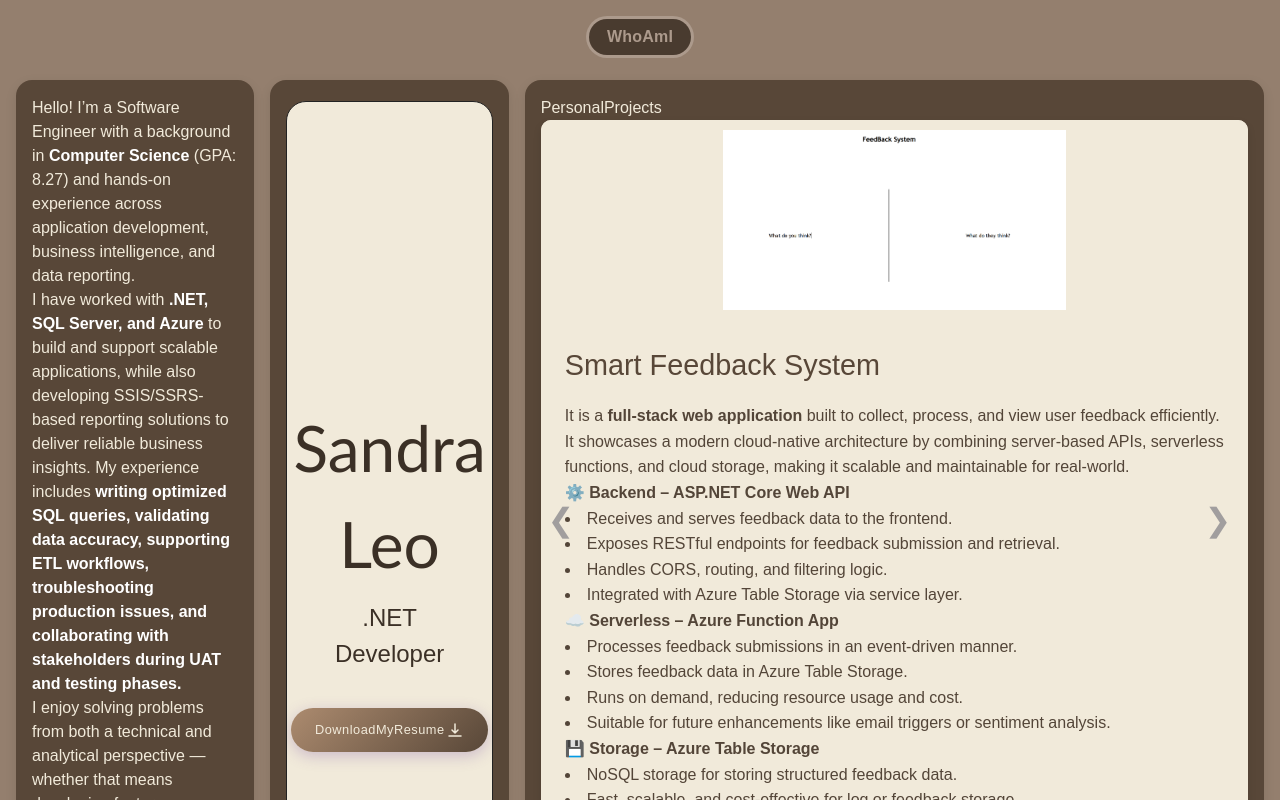
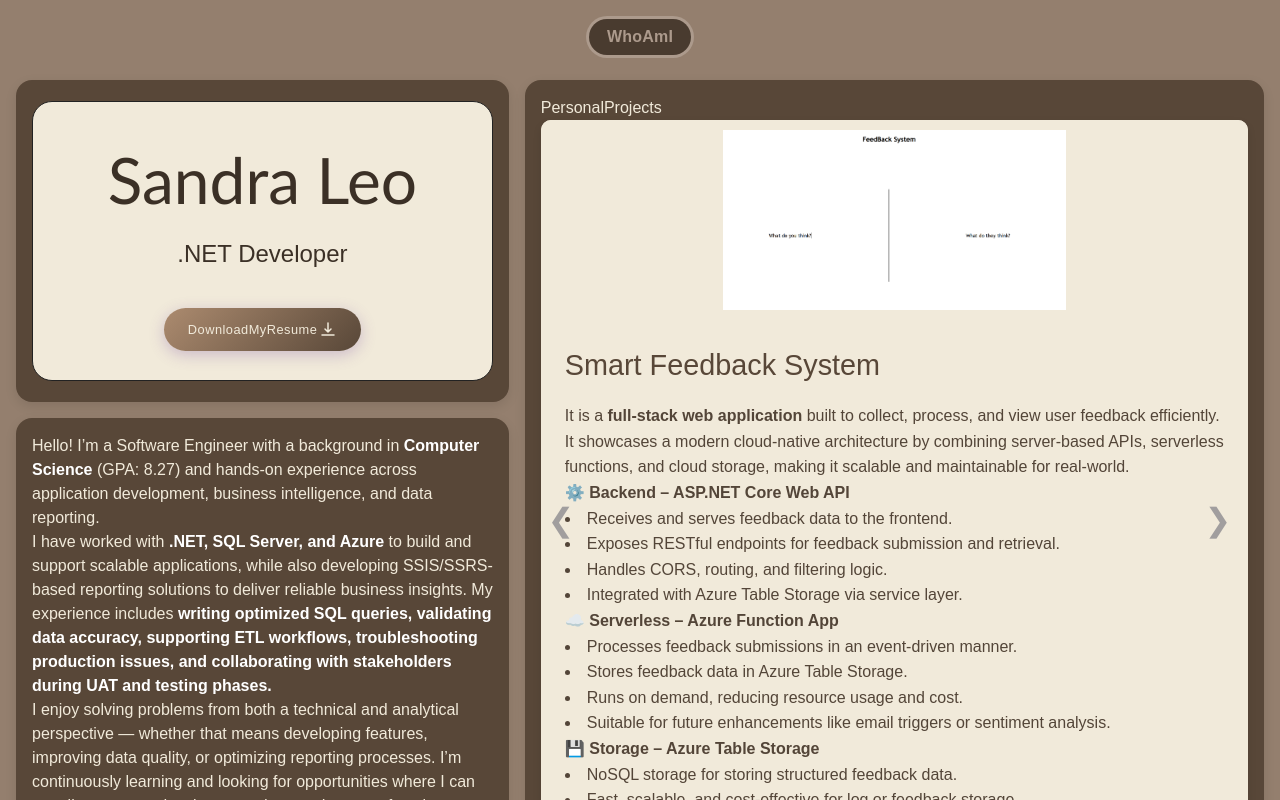
Before and after one commit to e-l-z-a/PortfolioSandra, a React (Vite) app: page / in a window 1280 px wide. Shown: the top 800 px of the page. Built offline with nearby package versions, Linux system fonts and the light colour scheme.

Commit message:
Update App.css
updated the stuct

```diff
--- a/src/App.css
+++ b/src/App.css
@@ -35,7 +35,7 @@
   transition: all 0.4s ease;
   min-height: calc(100vh - 70px);
 }
-
+/*old one */
 /* Left side grid with 2 columns */
 .left-grid {
   display: grid;
@@ -43,9 +43,20 @@
   grid-template-rows: auto auto; /* Two rows */
   gap: 1rem;
   grid-template-areas:
+
     "card profile"
     "skills contact";
 }
+/*new one*/
+.left-grid {
+    grid-template-columns: 1fr;
+    grid-template-areas:
+      "profile"
+      "card"
+      "skills"
+      "contact";
+    gap: 1rem;
+  }
 
 /* Assign grid areas */
 .card-section {
```
